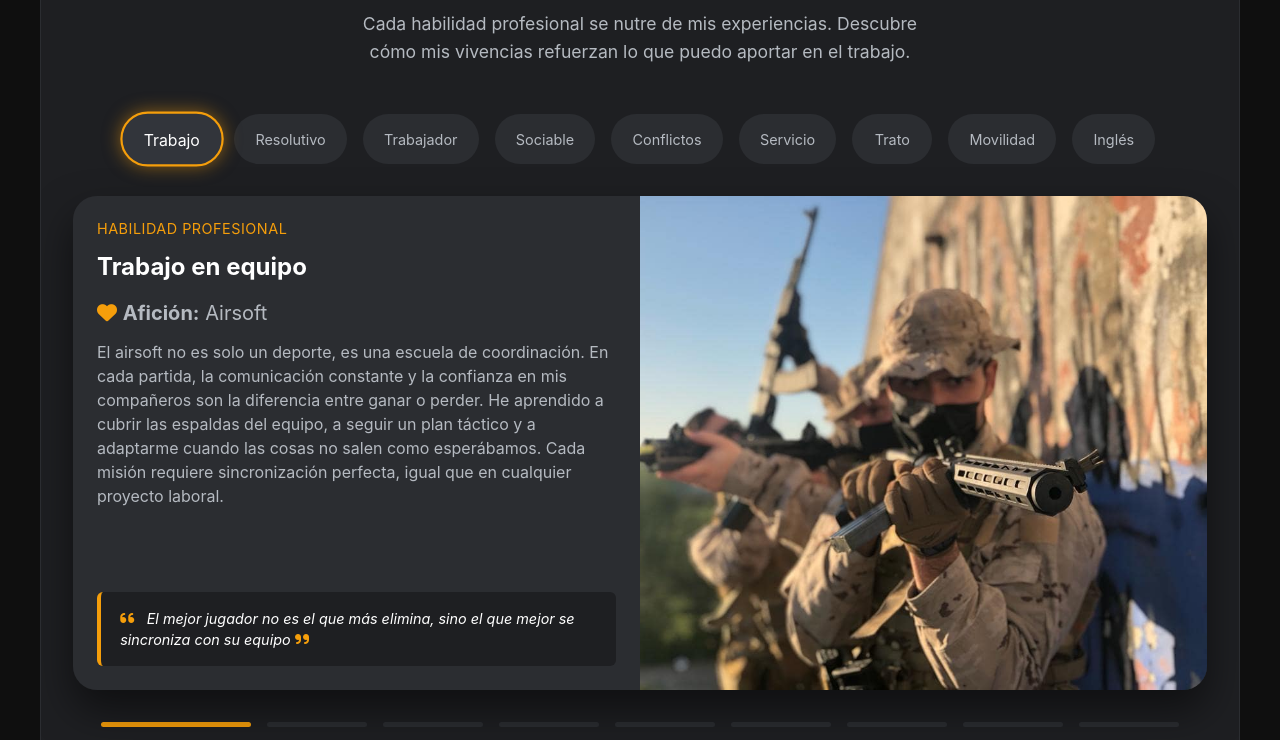
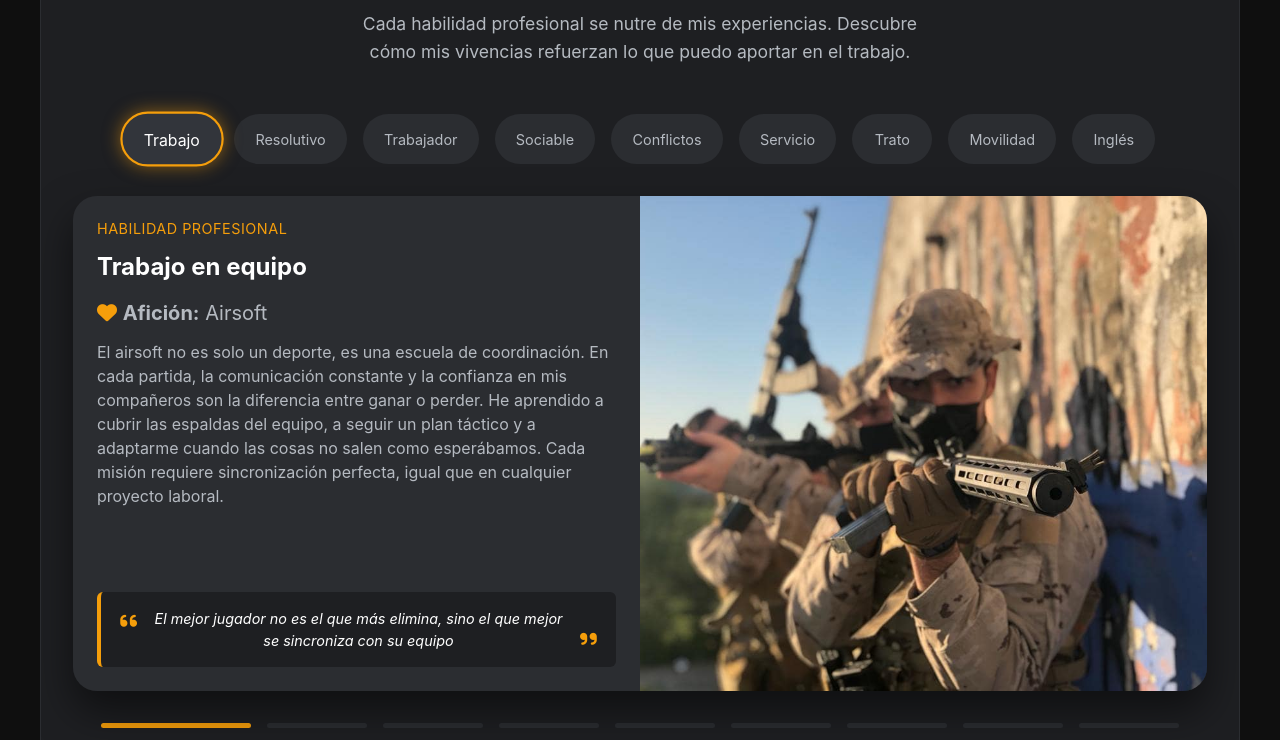
Before and after one commit to jujise96/jujise96, a plain HTML site: page habilidades.html in a window 1280 px wide. Shown: the part 204-944 px from the top of the page. Drawn offline with Linux system fonts and the light colour scheme.

Commit message:
Update styles.css

```diff
--- a/styles.css
+++ b/styles.css
@@ -677,28 +677,36 @@ skills-grid {
     padding: 1rem 1.2rem;
     margin-top: 0.5rem;
     border-radius: 6px;
-    max-width: 100%;
-    word-wrap: break-word;
+    display: flex;
+    align-items: center;
+    gap: 0.8rem;
 }
 
 .quote-box i {
     color: #f59e0b;
-    font-size: 1rem;
-    margin-right: 0.5rem;
-    display: inline-block;
+    font-size: 1.2rem;
+    flex-shrink: 0;
+}
+
+.quote-box i.fa-quote-left {
+    align-self: flex-start;
+    margin-top: 0.2rem;
+}
+
+.quote-box i.fa-quote-right {
+    align-self: flex-end;
+    margin-bottom: 0.2rem;
 }
 
 .quote-box p {
     color: white;
     font-style: italic;
     font-size: 0.9rem;
-    line-height: 1.4;
-    max-width: 100%;
-    word-wrap: break-word;
-    display: inline;
-    /* Para que fluya con el icono */
+    line-height: 1.5;
     margin: 0;
     padding: 0;
+    flex: 1;
+    text-align: center;
 }
 
 .quote-box p::before {
```
